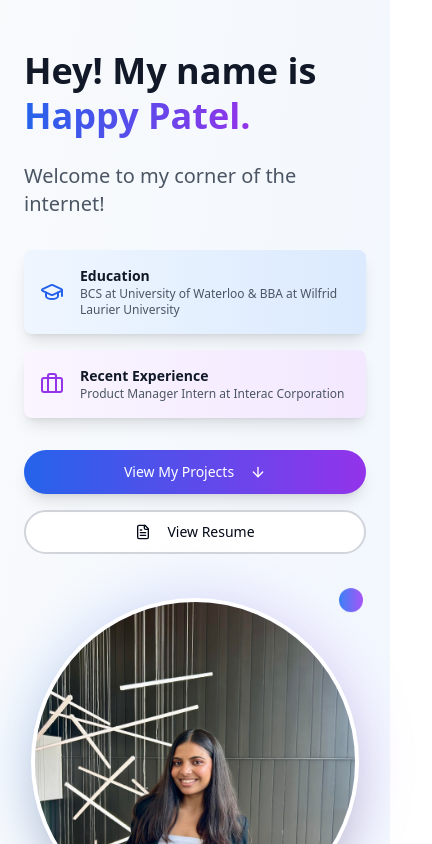
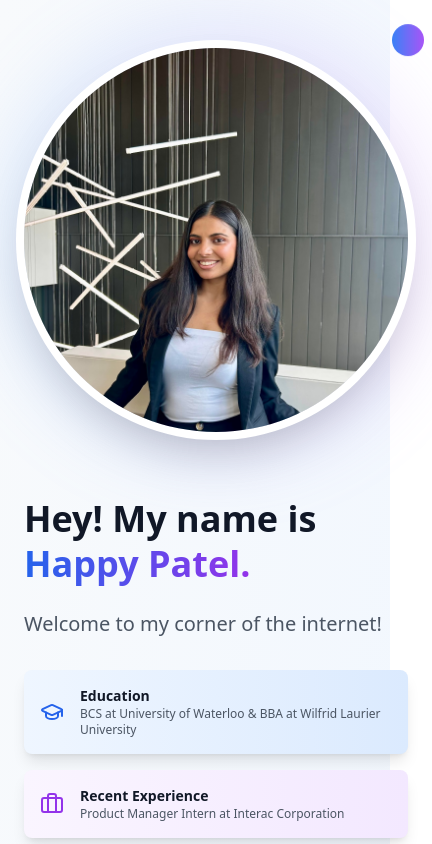
Before and after one commit to happy1203/my-student-portfolio, a React (Vite) app: page / in a window 390 px wide. Shown: the top 844 px of the page, 432 px wide, since content can reach past the window. Built offline with nearby package versions, Linux system fonts and the light colour scheme.

Commit message:
Refactor: Move profile photo to the top
Re-arranged the hero section to place the profile photo at the top, with the text content to the side, improving visual hierarchy.

```diff
--- a/src/components/Hero.tsx
+++ b/src/components/Hero.tsx
@@ -10,19 +10,19 @@ const Hero = () => {
 
   return (
     <section className="min-h-screen flex items-center justify-center px-6 lg:px-8 py-12">
-      <div className="max-w-7xl mx-auto">
-        <div className="grid lg:grid-cols-2 gap-12 items-center">
+      <div className="max-w-7xl mx-auto w-full">
+        <div className="grid lg:grid-cols-2 gap-16 items-center">
           {/* Left side - Text content */}
-          <div className="space-y-8 lg:order-1">
+          <div className="space-y-8 order-2 lg:order-1">
             <div className="space-y-6 animate-fade-in">
-              <h1 className="text-4xl lg:text-6xl font-bold text-gray-900 leading-tight">
+              <h1 className="text-4xl lg:text-5xl xl:text-6xl font-bold text-gray-900 leading-tight">
                 Hey! My name is{" "}
                 <span className="bg-gradient-to-r from-blue-600 to-purple-600 bg-clip-text text-transparent">
                   Happy Patel.
                 </span>
               </h1>
 
-              <p className="text-xl text-gray-600 max-w-lg">
+              <p className="text-xl lg:text-2xl text-gray-600 max-w-lg">
                 Welcome to my corner of the internet!
               </p>
             </div>
@@ -79,22 +79,22 @@ const Hero = () => {
             </div>
           </div>
 
-          {/* Right side - Large profile image */}
-          <div className="lg:order-2 flex justify-center lg:justify-end">
+          {/* Right side - Large profile image as first focal point */}
+          <div className="order-1 lg:order-2 flex justify-center lg:justify-end">
             <div className="relative">
               {/* Background decoration */}
-              <div className="absolute -inset-4 bg-gradient-to-r from-blue-400 to-purple-400 rounded-full blur-xl opacity-20 animate-pulse"></div>
+              <div className="absolute -inset-6 bg-gradient-to-r from-blue-400 to-purple-400 rounded-full blur-2xl opacity-20 animate-pulse"></div>
 
-              {/* Main profile image */}
-              <div className="relative w-80 h-80 lg:w-96 lg:h-96">
+              {/* Main profile image - significantly larger */}
+              <div className="relative w-96 h-96 lg:w-[28rem] lg:h-[28rem] xl:w-[32rem] xl:h-[32rem]">
                 <img
                   src="/lovable-uploads/e4b2fa6a-595d-4d81-82da-71020fdadd32.png"
                   alt="Happy Patel Profile"
-                  className="w-full h-full object-cover rounded-full shadow-2xl ring-4 ring-white transform hover:scale-105 transition-transform duration-300"
+                  className="w-full h-full object-cover rounded-full shadow-2xl ring-8 ring-white transform hover:scale-105 transition-transform duration-300"
                 />
 
                 {/* Floating accent */}
-                <div className="absolute -top-2 -right-2 w-6 h-6 bg-gradient-to-r from-blue-500 to-purple-500 rounded-full animate-bounce"></div>
+                <div className="absolute -top-4 -right-4 w-8 h-8 bg-gradient-to-r from-blue-500 to-purple-500 rounded-full animate-bounce"></div>
               </div>
             </div>
           </div>
```
